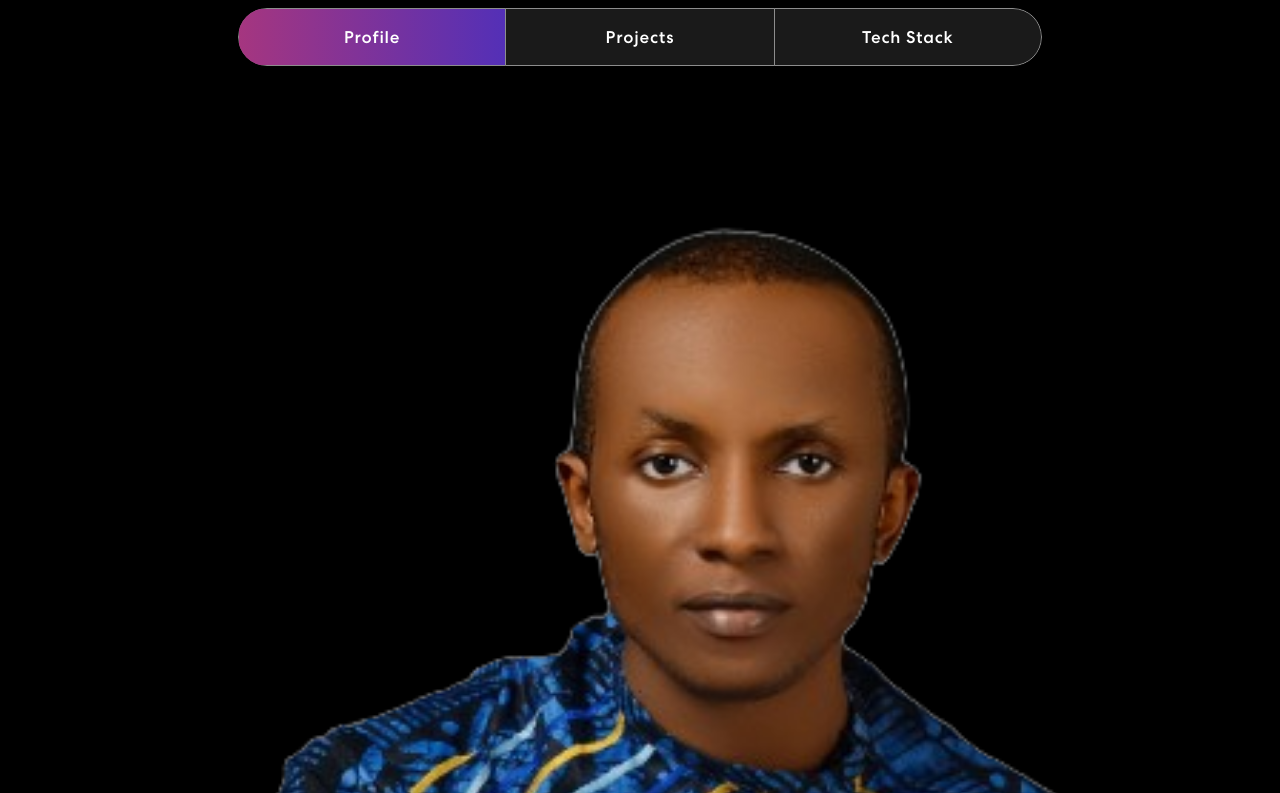
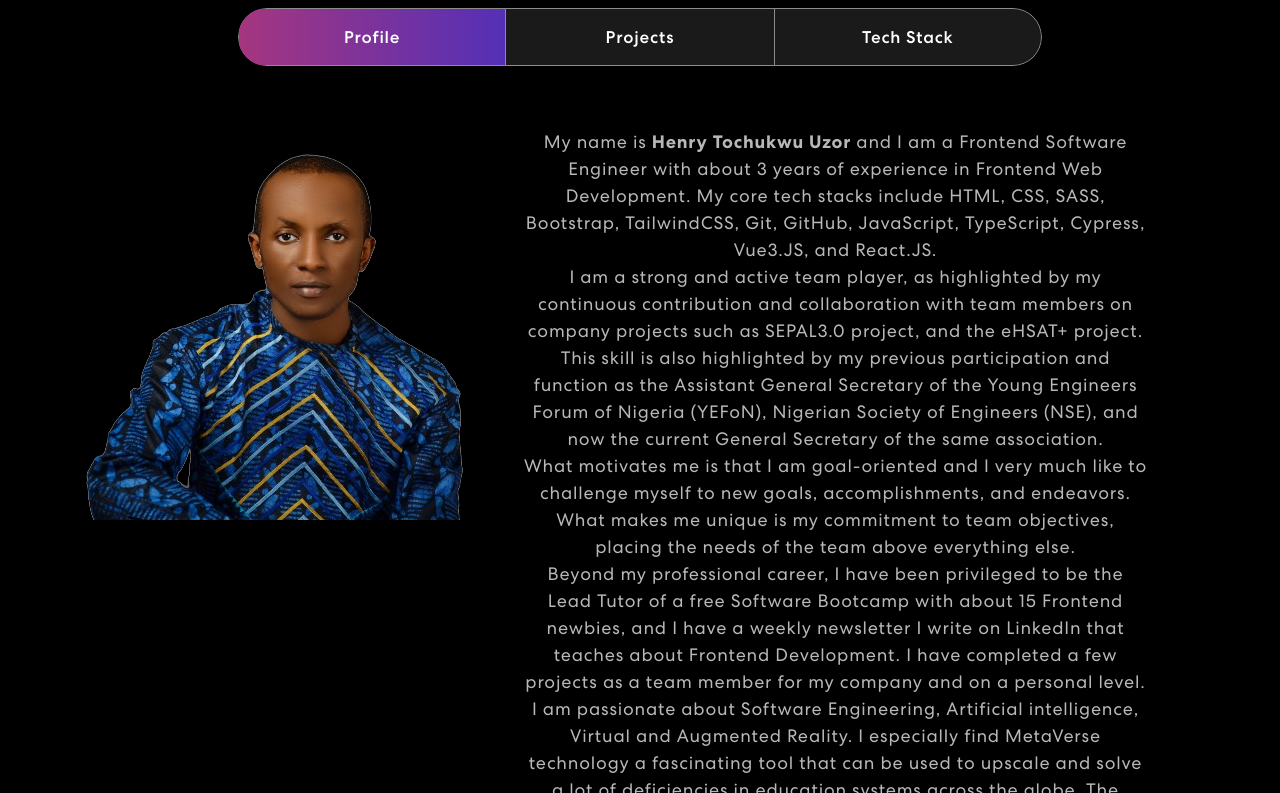
Before and after one commit to Sandiego17/my-react-portfolio, a React (Create React App) app: page / in a window 1280 px wide. Shown: the part 1707-2500 px from the top of the page. Built offline with nearby package versions, Linux system fonts and the light colour scheme.

Commit message:
update: styles file

```diff
--- a/src/App.css
+++ b/src/App.css
@@ -320,7 +320,7 @@ nav.navbar .navbar-toggler[aria-expanded="true"] .navbar-toggler-icon {
   animation: updown 3s linear infinite;
 }
 
-@keyframes updown {
+/* @keyframes updown {
     0% {
         transform: translateY(-20px);
     }
@@ -330,10 +330,22 @@ nav.navbar .navbar-toggler[aria-expanded="true"] .navbar-toggler-icon {
     100% {
         transform: translateY(-20px);
     }
-}
+} */
 
 .wrap {
   border-right: 0.08em solid #666;
+}
+
+@media (min-width:768px) {
+	.myName {
+    height: 260px;
+	}
+}
+
+@media (min-width:1200px) {
+	.myName {
+    height: 130px;
+	}
 }
 
 /************ Skills CSS ************/
@@ -467,7 +479,7 @@ nav.navbar .navbar-toggler[aria-expanded="true"] .navbar-toggler-icon {
   border-radius: 0 55px 55px 0;
 }
 
-.proj-imgbx {
+.proj-imgbx, .tech-imgbx {
   position: relative;
   border-radius: 30px;
   overflow: hidden;
@@ -489,6 +501,7 @@ nav.navbar .navbar-toggler[aria-expanded="true"] .navbar-toggler-icon {
 }
 
 .proj-txtx {
+  color: #fff;
   position: absolute;
   text-align: center;
   top: 65%;
@@ -525,6 +538,17 @@ nav.navbar .navbar-toggler[aria-expanded="true"] .navbar-toggler-icon {
   width: 35%;
   right: 0;
   z-index: -4;
+}
+
+.profileImg {
+  height: 406px;
+  width: 391px;
+}
+
+@media (min-width: 768px) {
+	.profile {
+    display: flex;
+	}
 }
 
 /************ Contacts CSS ************/
```
